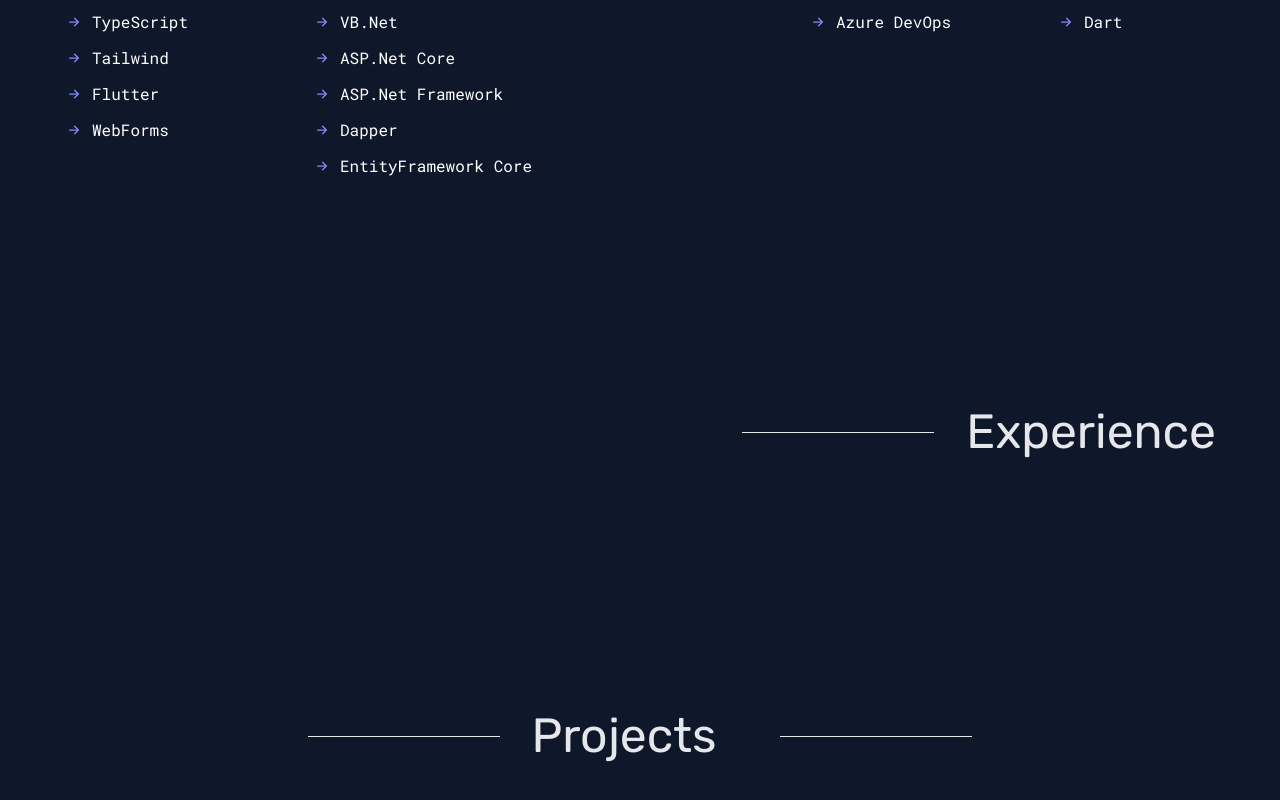
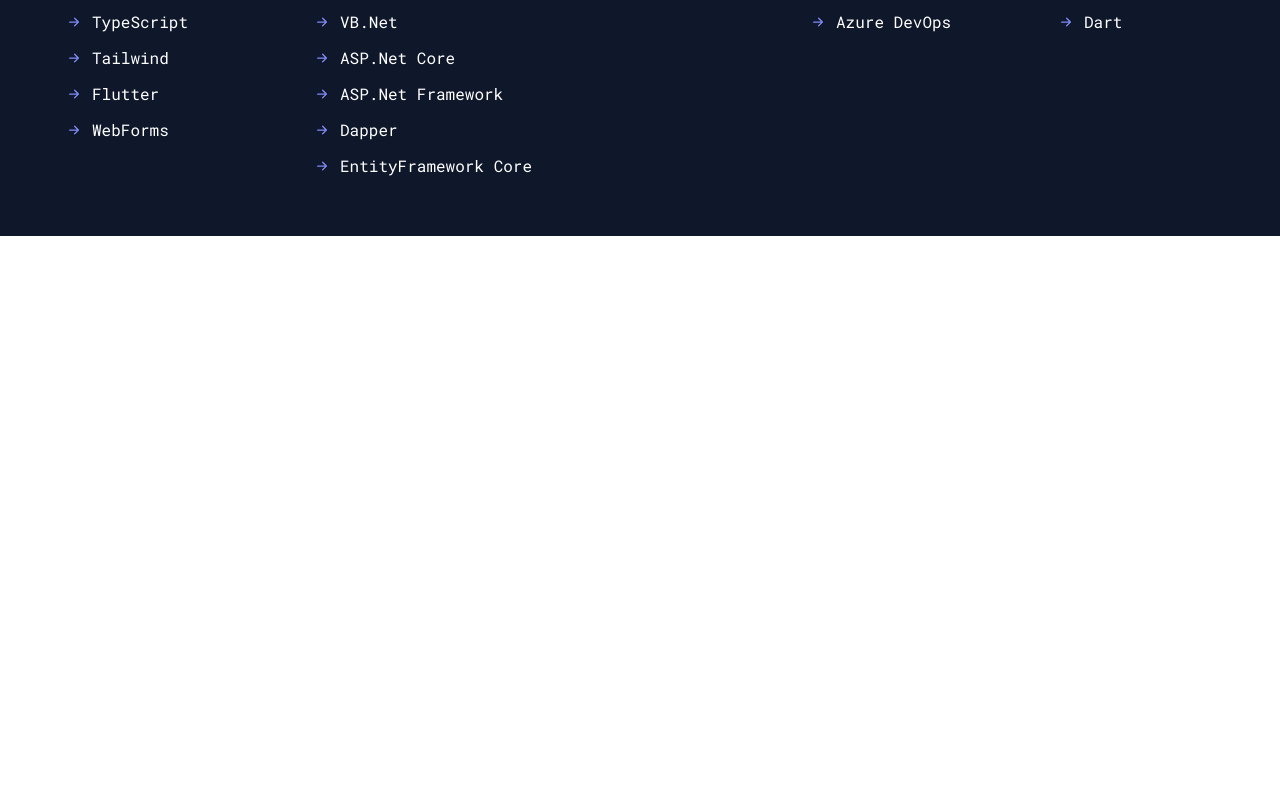
Before and after one commit to JamieKennedy/portfolio, a React (Vite) app: page / in a window 1280 px wide. Shown: the part 564-1364 px from the top of the page. After the commit the page ends 800 px from the top, so only its background shows below. Built offline with nearby package versions, Linux system fonts and the light colour scheme.

Commit message:
removed empty sections

```diff
--- a/src/App.tsx
+++ b/src/App.tsx
@@ -14,15 +14,11 @@
 
     return (
         <section className={theme === 'dark' ? 'dark' : ''}>
-            <div className="overflow-auto dark:bg-slate-900">
+            <div className="min-h-screen overflow-auto dark:bg-slate-900">
                 <Header />
                 <div className="m-auto flex max-w-7xl flex-col">
                     <About />
-                    <Experience />
-                    <Projects />
                 </div>
-
-                <div className={` m-auto min-h-screen `}></div>
             </div>
         </section>
     );
```
